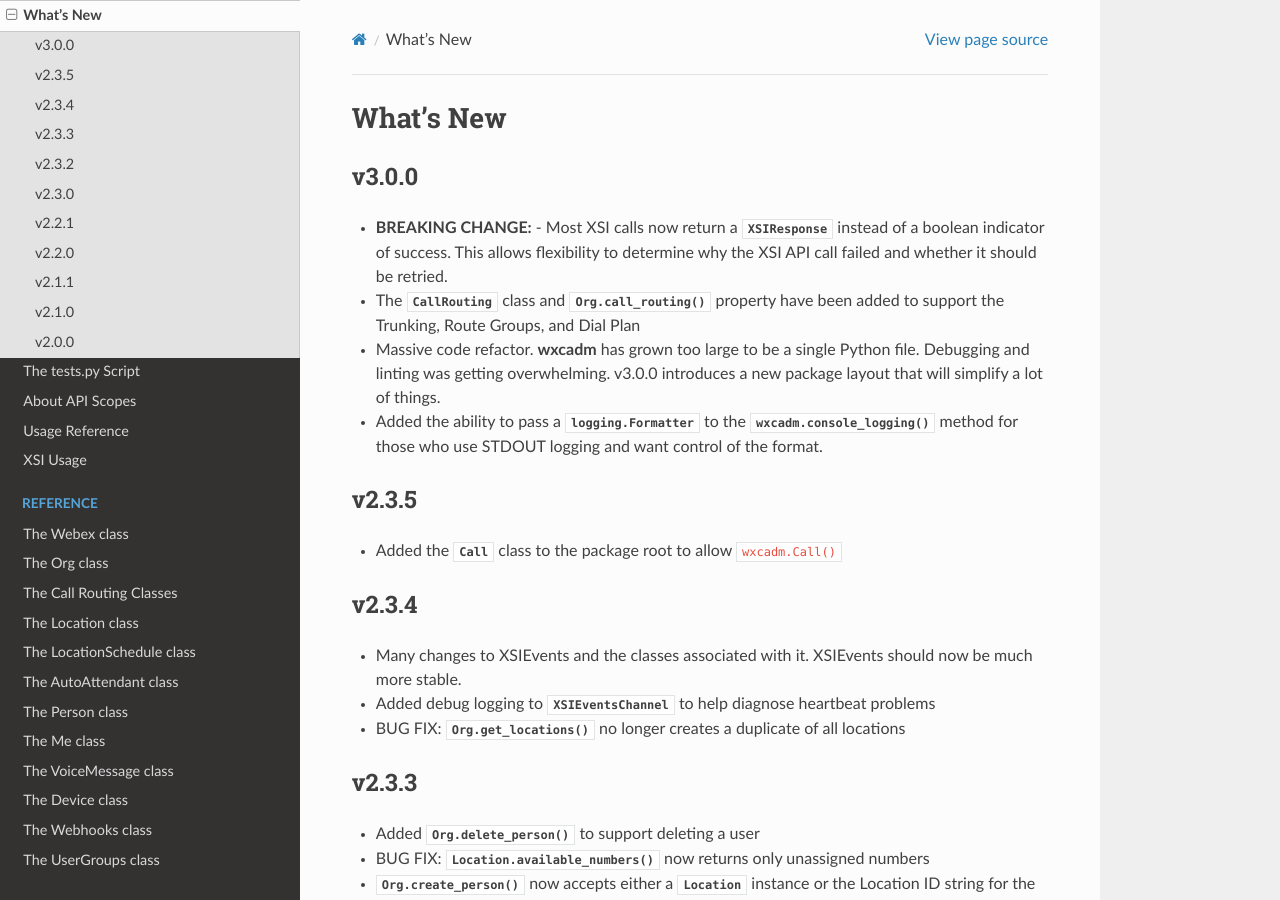
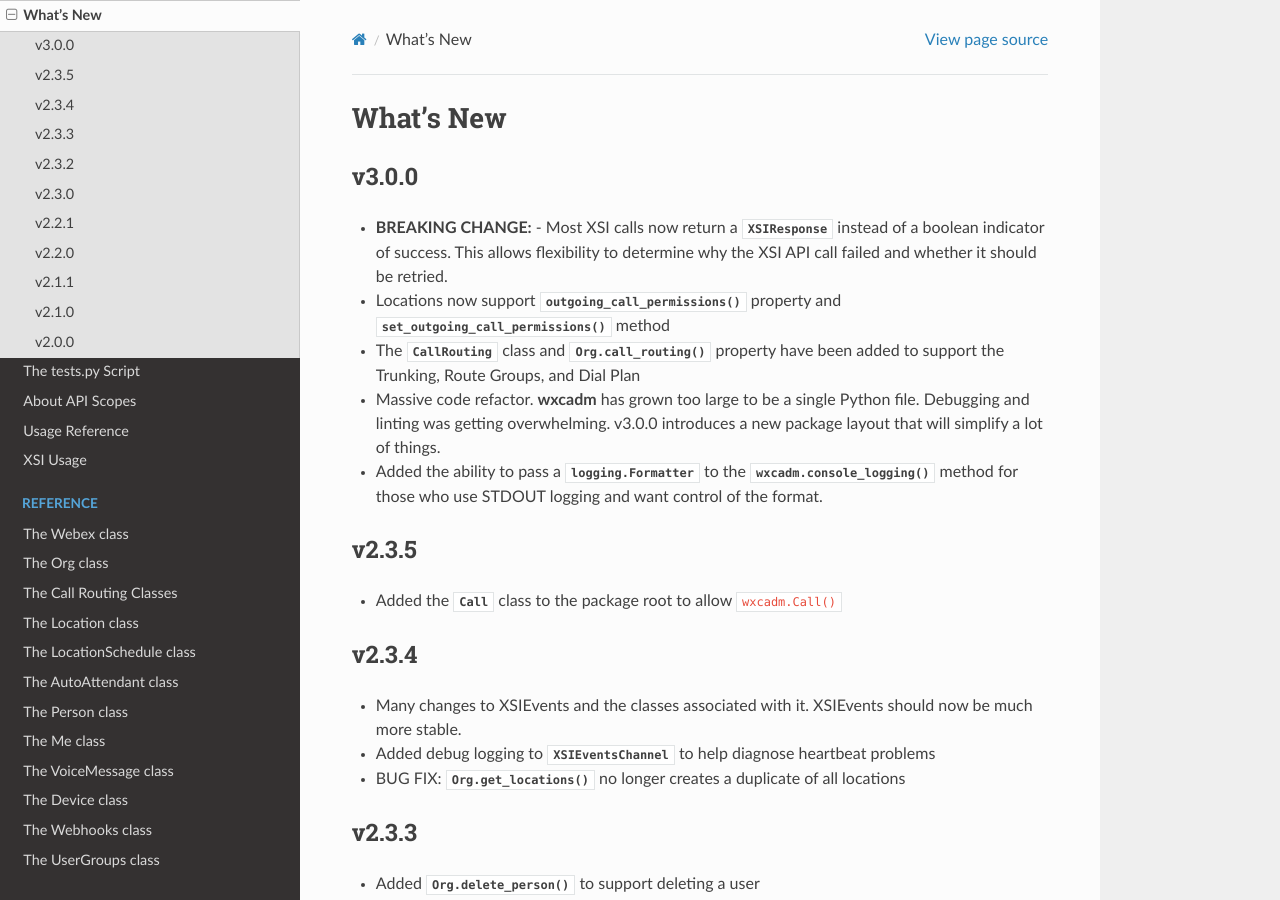
Before and after one commit to kctrey/wxcadm, a Sphinx documentation site: the page built from docs/source/whatsnew.rst, in a window 1280 px wide and 900 px high. Built offline with Sphinx 7.4.7 and the Read the Docs theme 2.0.0, drawn with Linux system fonts in a browser that asks for light colours.

Commit message:
Doc update

```diff
--- a/docs/source/whatsnew.rst
+++ b/docs/source/whatsnew.rst
@@ -5,6 +5,7 @@ What's New
 v3.0.0
 ------
 - **BREAKING CHANGE:** - Most XSI calls now return a :py:class:`XSIResponse` instead of a boolean indicator of success. This allows flexibility to determine why the XSI API call failed and whether it should be retried.
+- Locations now support :py:meth:`outgoing_call_permissions` property and :py:meth:`set_outgoing_call_permissions()` method
 - The :py:class:`CallRouting` class and :py:meth:`Org.call_routing` property have been added to support the Trunking, Route Groups, and Dial Plan
 - Massive code refactor. **wxcadm** has grown too large to be a single Python file. Debugging and linting was getting overwhelming. v3.0.0 introduces a new package layout that will simplify a lot of things.
 - Added the ability to pass a :py:class:`logging.Formatter` to the :py:meth:`wxcadm.console_logging()` method for those who use STDOUT logging and want control of the format.
```
